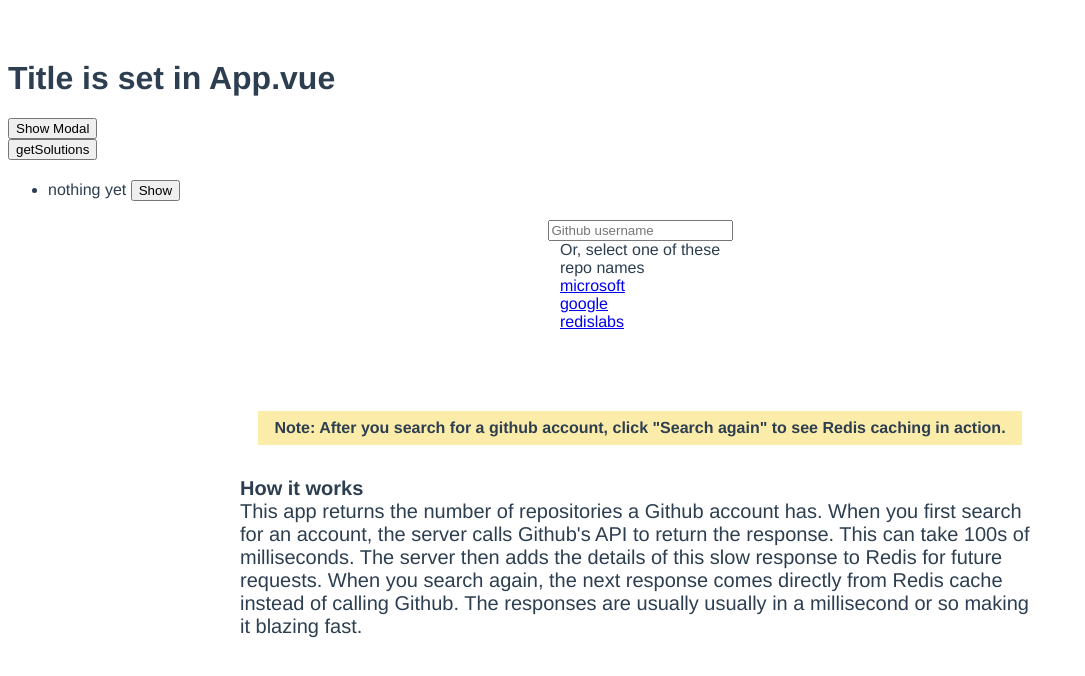
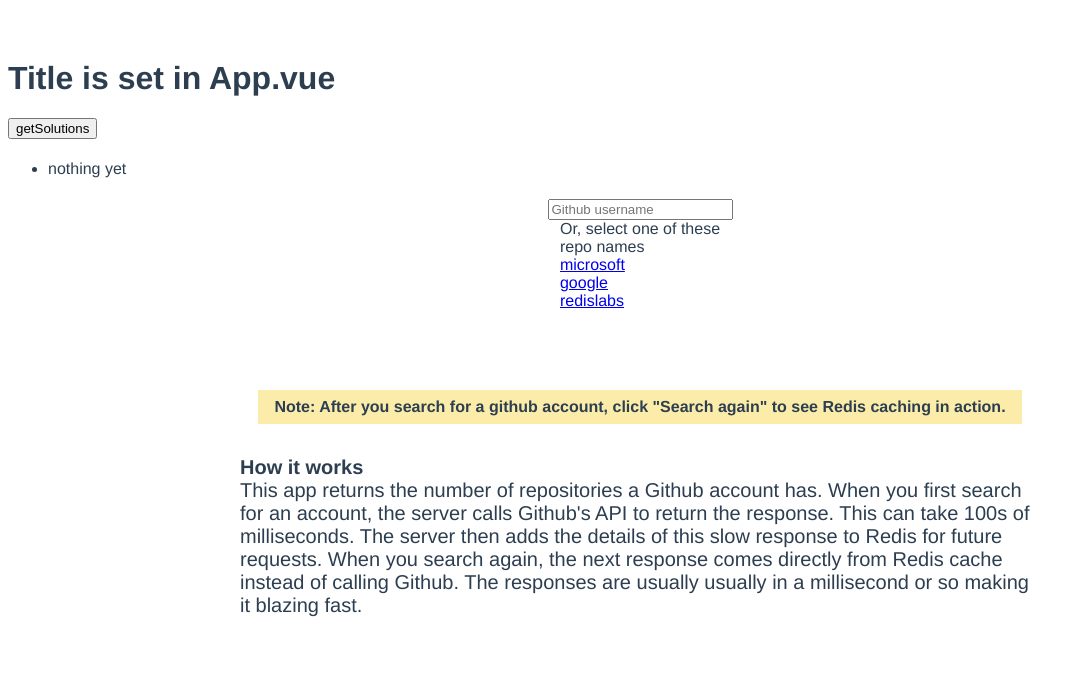
Before and after one commit to a2g/Script, a Vue app in the folder vuelve/: page / in a window 1280 px wide. Shown: the top 676 px of the page, without its empty margins (0-1085 px from the left). Built offline with nearby package versions, Linux system fonts and the light colour scheme; the HTML template or start-up script is replaced by a standard one.

Commit message:
Works - added some buttons

```diff
--- a/vuelve/src/App.vue
+++ b/vuelve/src/App.vue
@@ -22,7 +22,6 @@ export default {
 <template>
   <div id="app">
     <h1>Title is set in App.vue </h1>
-    <button id="show-modal" @click="showModal = true">Show Modal</button>
     <tree />
     <example />
 
--- a/vuelve/src/components/Tree.vue
+++ b/vuelve/src/components/Tree.vue
@@ -20,6 +20,7 @@ export default {
     return {
       treeData2: {
         name: 'nothing yet',
+        isAGoal: true,
         paramA: 'set in Tree.vue',
         paramB: 'also set in Tree.vue',
         children: [
```
